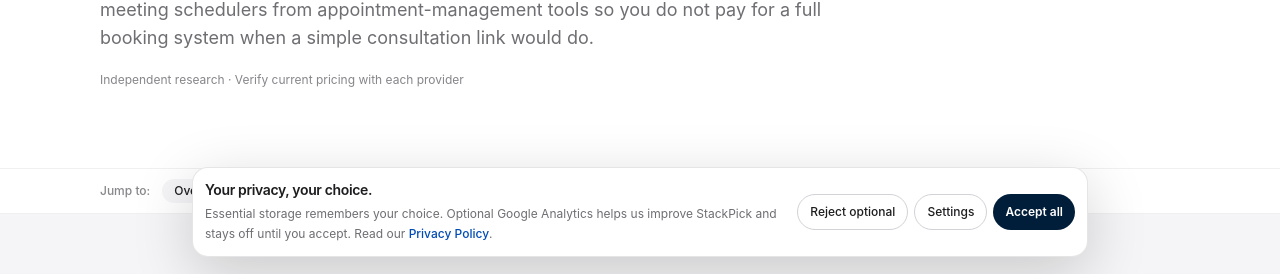
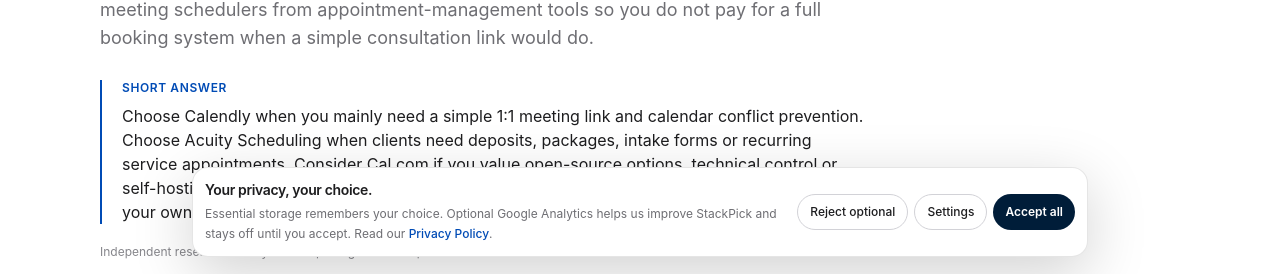
Before and after one commit to LinukaBandara/StackPick, a Next.js app: page /best/appointment-scheduling-software in a window 1280 px wide. Shown: the part 519-793 px from the top of the page. Built offline with nearby package versions, Linux system fonts and the light colour scheme; no server answers.

Commit message:
Add concise decision summary to high-intent comparison guide

```diff
--- a/app/best/appointment-scheduling-software/page.tsx
+++ b/app/best/appointment-scheduling-software/page.tsx
@@ -13,6 +13,7 @@ export default function Page() {
     <ComparisonArticle
       title="Best Appointment Scheduling Software for Small Business"
       slug="appointment-scheduling-software"
+      quickAnswer="Choose Calendly when you mainly need a simple 1:1 meeting link and calendar conflict prevention. Choose Acuity Scheduling when clients need deposits, packages, intake forms or recurring service appointments. Consider Cal.com if you value open-source options, technical control or self-hosting. Before committing, verify the current event, calendar, payment and team limits in your own country."
       intro="Consultants and coaches often need a simple booking link, calendar conflict prevention, reminders and a short intake form. Service businesses may also need deposits, packages, recurring sessions, multiple staff calendars or rescheduling rules. This guide separates meeting schedulers from appointment-management tools so you do not pay for a full booking system when a simple consultation link would do."
       pricingNote="Before adopting a free plan, verify how many event types and calendars are included, whether reminders and intake questions are available, whether payments or deposits require a paid tier, and whether multiple hosts can share availability. Run the entire customer journey — including rescheduling, cancellation, time zones and confirmation emails — before linking the booking page from your website. Limits and pricing can change; confirm on the official pages."
       tools={[
```
